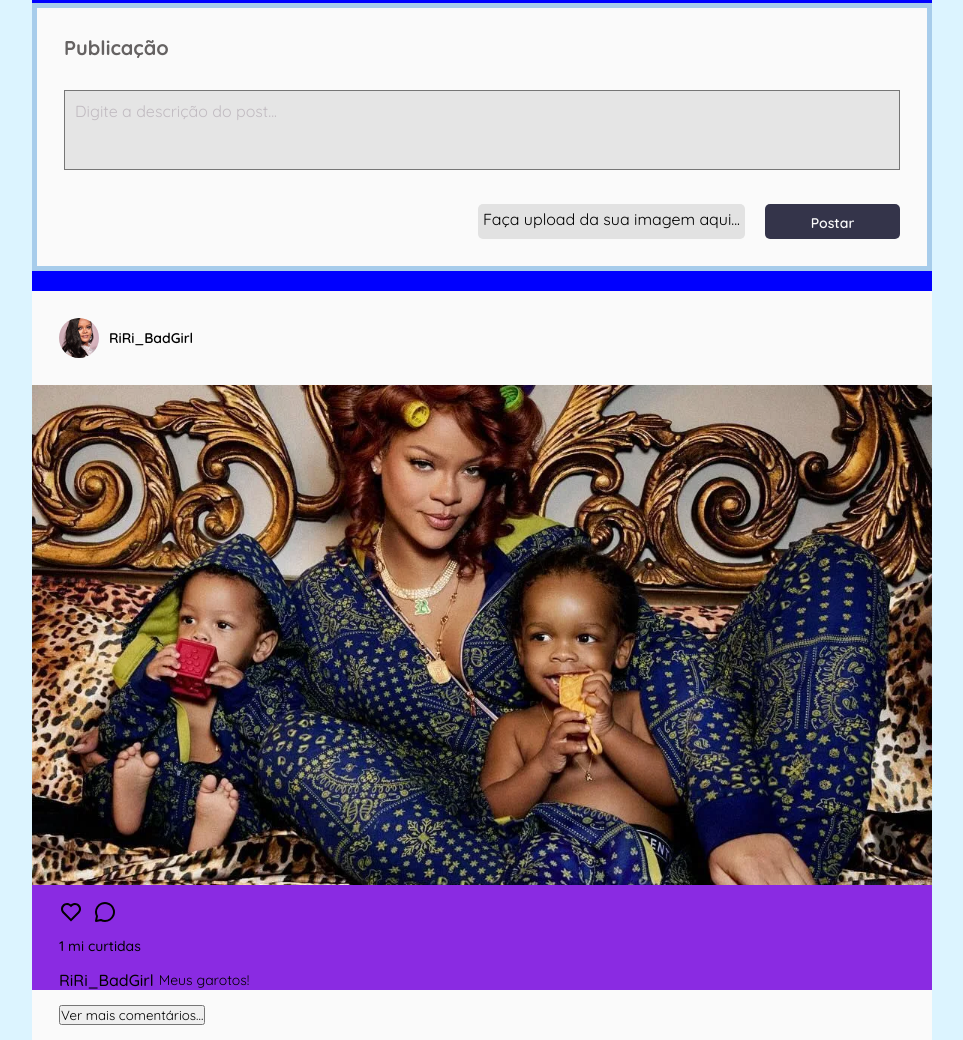
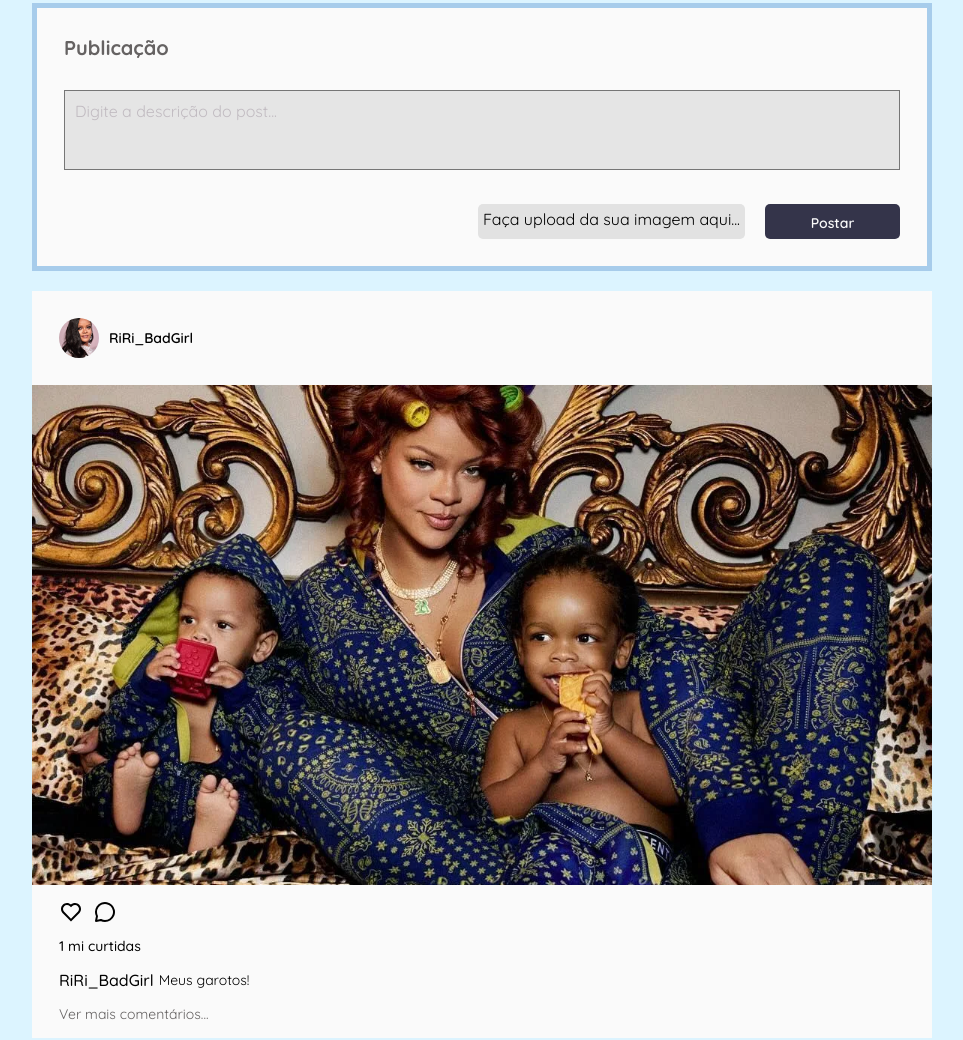
Before and after one commit to Maria123-ctrl/2S_DevConnect, a plain HTML site: page static_devconnect/pages/feed.html in a window 1280 px wide. Shown: the part 272-1312 px from the top of the page, without its empty margins (158-1121 px from the left). Drawn offline with Linux system fonts and the light colour scheme.

Commit message:
Terminei a pagina feed

```diff
--- a/static_devconnect/styles/feed.css
+++ b/static_devconnect/styles/feed.css
@@ -8,7 +8,6 @@ main{
     margin-top: 20px;
 }
 .secao-storys{
-    background-color: blue;
     width: 90%;
     max-width: 900px;
     display: flex;
@@ -123,7 +122,6 @@ main{
 
 /* seção publicações */
 #publicacoes{
-    background-color: blueviolet;
     width: 100%;
     height: 600px;
 }
@@ -153,7 +151,6 @@ main{
 
 .card-publi > figure{
     width: 100%;
-    background-color: blueviolet;
     display: flex;
     flex-direction: column;
 }
@@ -173,6 +170,7 @@ main{
     font-weight: 500;
     padding: 0 3%;
     order: 2;
+    flex-wrap: wrap;
 }
 .descricao-publicacao > p{
     font-size: var(--tamanho-fonte-sm);
@@ -205,4 +203,12 @@ main{
 }
 .card-publi > button{
     margin: 15px 3%;
+    background-color: transparent;
+    border: none;
+
+    font-size: var(--tamanho-fonte-sm);
+    font-weight: 400;
+    color: var(--cor-cinza-escuro);
+
+    cursor: pointer;
 }
```
Also changed, not shown: static_devconnect/pages/perfil.html (+3 -1 lines).
